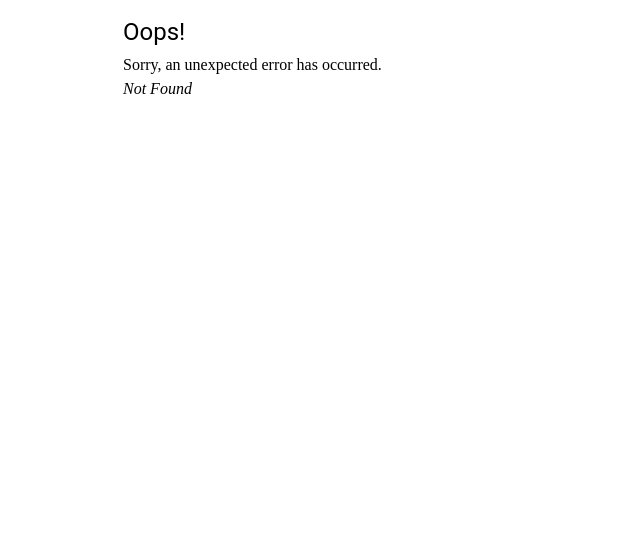
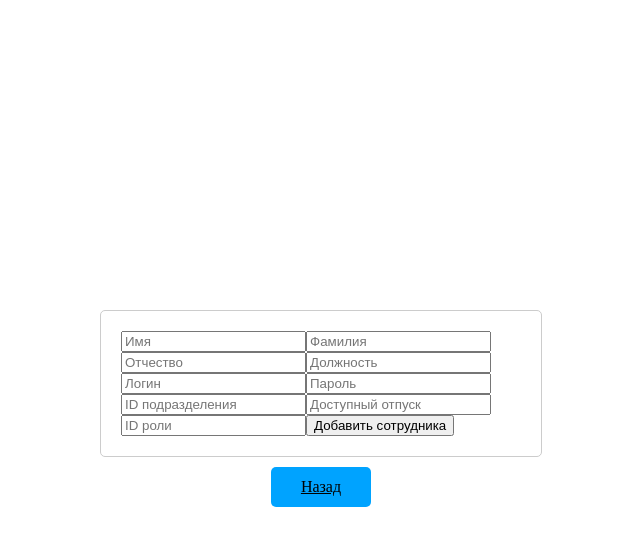
Before and after one commit to VladikTI/konsultant-project, a React (Create React App) app in the folder pvo-frontend/: page /editing in a window 1280 px wide. Before the commit this address had no page. Shown: the top 546 px of the page, without its empty margins (319-959 px from the left). Built offline with nearby package versions, Linux system fonts and the light colour scheme.

Commit message:
Добавил страницу администратора и страницу добавления пользователей

```diff
--- a/pvo-frontend/src/App.js
+++ b/pvo-frontend/src/App.js
@@ -7,6 +7,7 @@ import PrivateRoute from "./privateRoute.js";
 import LoginPage from "./routes/login.jsx";
 import UsersPage from "./routes/usersPage";
 import AdminPage from "./routes/admin";
+import EditingPage from "./routes/editing";
 
 const App = observer(() => {
 
@@ -28,7 +29,7 @@ const App = observer(() => {
 
           <Route path="/admin" element={<AdminPage />} />
 
-
+          <Route path="/editing" element={<EditingPage />} />
 
           <Route path="*" element={<div>404... not found </div>} />
         </Routes>
--- a/pvo-frontend/src/index.js
+++ b/pvo-frontend/src/index.js
@@ -4,6 +4,7 @@ import {createBrowserRouter, Navigate, RouterProvider} from "react-router-dom";
 import Login from "./routes/login";
 import ErrorPage from "./error-page";
 import Admin from "./routes/admin";
+import Editing from "./routes/editing"
 
 const router = createBrowserRouter([
     {
@@ -19,6 +20,10 @@ const router = createBrowserRouter([
         path: "/admin",
         element: <Admin/>,
     },
+    {
+        path: "/editing",
+        element: <Editing/>,
+    },
 ]);
 
 const root = ReactDOM.createRoot(document.getElementById('root'));
--- a/pvo-frontend/src/routes/admin.jsx
+++ b/pvo-frontend/src/routes/admin.jsx
@@ -1,14 +1,14 @@
 import React from 'react';
 import './styles/style.css';
+import {Link} from 'react-router-dom';
 function Admin() {
     return (
         <div className="centered-container">
-            <button className="blue-button">Создать отдел</button>
-            <button className="blue-button">Редактировать отдел</button>
-            <button className="blue-button">Удалить отдел</button>
-            <button className="blue-button">Добавить сотрудника вне отдела</button>
+            <Link to="/editing" className="blue-button">Создать отдел</Link>
+            <Link to="/editing" className="blue-button">Редактировать отдел</Link>
+            <Link to="/editing" className="blue-button">Удалить отдел</Link>
+            <Link to="/editing" className="blue-button">Добавить сотрудника вне отдела</Link>
         </div>
     );
 }
-
 export default Admin;
--- /dev/null
+++ b/pvo-frontend/src/routes/editing.jsx
@@ -0,0 +1,104 @@
+import React, { useState } from 'react';
+import axios from 'axios';
+import { Link } from 'react-router-dom'; // Импортируйте Link
+
+function EditingPage() {
+    const [name, setName] = useState('');
+    const [surname, setSurname] = useState('');
+    const [patronymic, setPatronymic] = useState('');
+    const [position, setPosition] = useState('');
+    const [username, setUsername] = useState('');
+    const [password, setPassword] = useState('');
+    const [unit_id, setUnitId] = useState('');
+    const [available_vacation, setAvailableVacation] = useState('');
+    const [role_id, setRoleId] = useState('');
+    const token = localStorage.getItem("token");
+
+    const handleSubmit = async (e) => {
+        e.preventDefault();
+        try {
+            const response = await axios.post('/api/add_employee', {
+                name,
+                surname,
+                patronymic,
+                position,
+                username,
+                password,
+                unit_id,
+                available_vacation,
+                role_id,
+                token,
+            });
+            console.log('Employee added:', response.data);
+        } catch (error) {
+            console.error('Error adding employee:', error);
+        }
+    }
+
+    return (
+        <div className="form_container">
+            <form className="form1" onSubmit={handleSubmit}>
+            <input
+                type="text"
+                placeholder="Имя"
+                value={name}
+                onChange={(e) => setName(e.target.value)}
+            />
+            <input
+                type="text"
+                placeholder="Фамилия"
+                value={surname}
+                onChange={(e) => setSurname(e.target.value)}
+            />
+            <input
+                type="text"
+                placeholder="Отчество"
+                value={patronymic}
+                onChange={(e) => setPatronymic(e.target.value)}
+            />
+            <input
+                type="text"
+                placeholder="Должность"
+                value={position}
+                onChange={(e) => setPosition(e.target.value)}
+            />
+            <input
+                type="text"
+                placeholder="Логин"
+                value={username}
+                onChange={(e) => setUsername(e.target.value)}
+            />
+            <input
+                type="password"
+                placeholder="Пароль"
+                value={password}
+                onChange={(e) => setPassword(e.target.value)}
+            />
+            <input
+                type="text"
+                placeholder="ID подразделения"
+                value={unit_id}
+                onChange={(e) => setUnitId(e.target.value)}
+            />
+            <input
+                type="text"
+                placeholder="Доступный отпуск"
+                value={available_vacation}
+                onChange={(e) => setAvailableVacation(e.target.value)}
+            />
+            <input
+                type="text"
+                placeholder="ID роли"
+                value={role_id}
+                onChange={(e) => setRoleId(e.target.value)}
+            />
+            <button type="submit">Добавить сотрудника</button>
+        </form>
+            <div>
+            <Link to="/admin" className="back_link">Назад</Link> {/* Кнопка "назад" перенаправляет на страницу списка */}
+            </div>
+        </div>
+    );
+}
+
+export default EditingPage;
--- a/pvo-frontend/src/routes/styles/style.css
+++ b/pvo-frontend/src/routes/styles/style.css
@@ -19,3 +19,33 @@
     align-items: center;
     justify-content: center;
 }
+
+.form_container {
+    display: flex;
+    flex-direction: column; /* Определяем вертикальное расположение элементов */
+    align-items: center; /* Центрирование по горизонтали */
+    height: 100vh;
+    justify-content: center; /* Центрирование по вертикали */
+}
+
+.form1 {
+    max-width: 400px;
+    padding: 20px;
+    border: 1px solid #ccc;
+    border-radius: 5px;
+}
+
+.back_link {
+    text-align: center; /* Выравнивание текста по центру */
+    margin-top: 10px; /* Отступ сверху */
+    background-color: #00A3FF;
+    color: black;
+    height: 40px; /* Фиксированная высота кнопок */
+    width: 100px;
+    border: none;
+    border-radius: 5px;
+    cursor: pointer;
+    display: flex;
+    align-items: center;
+    justify-content: center;
+}
```
